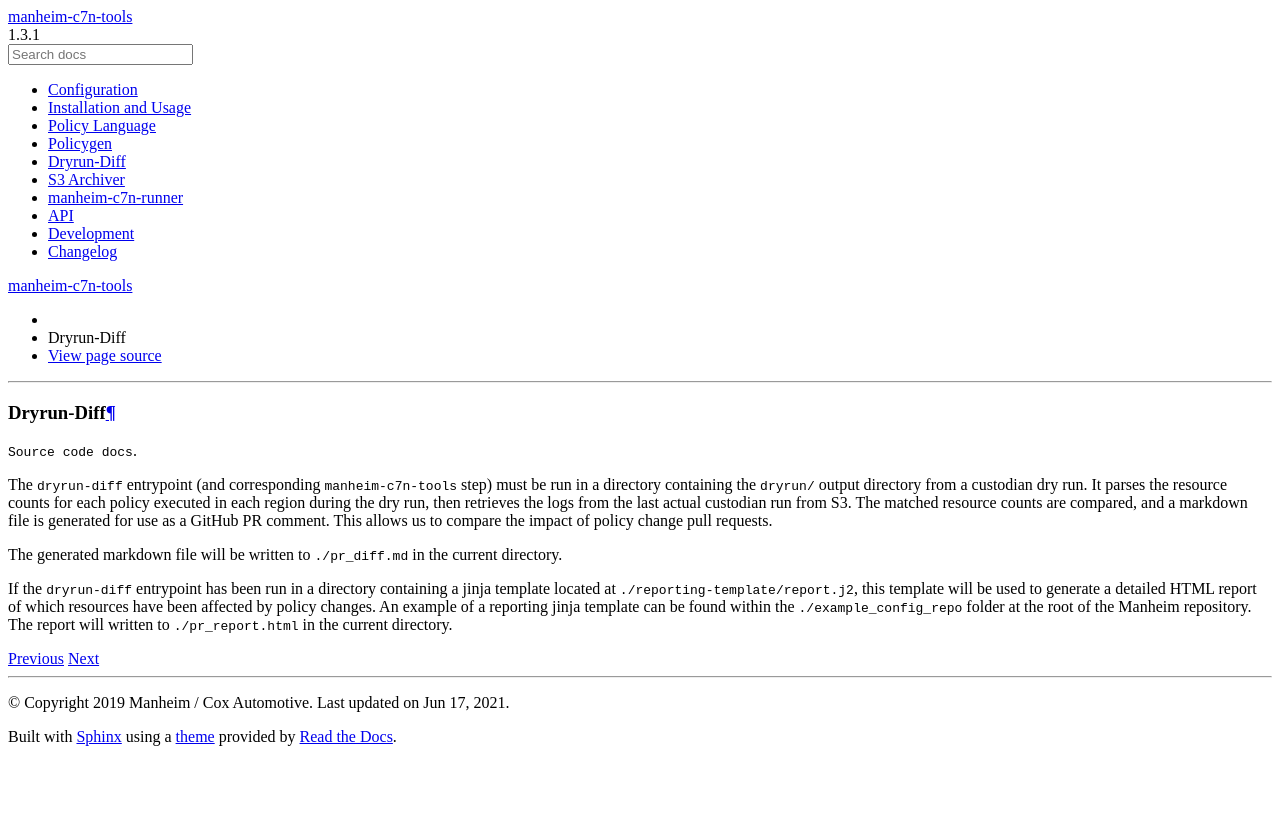
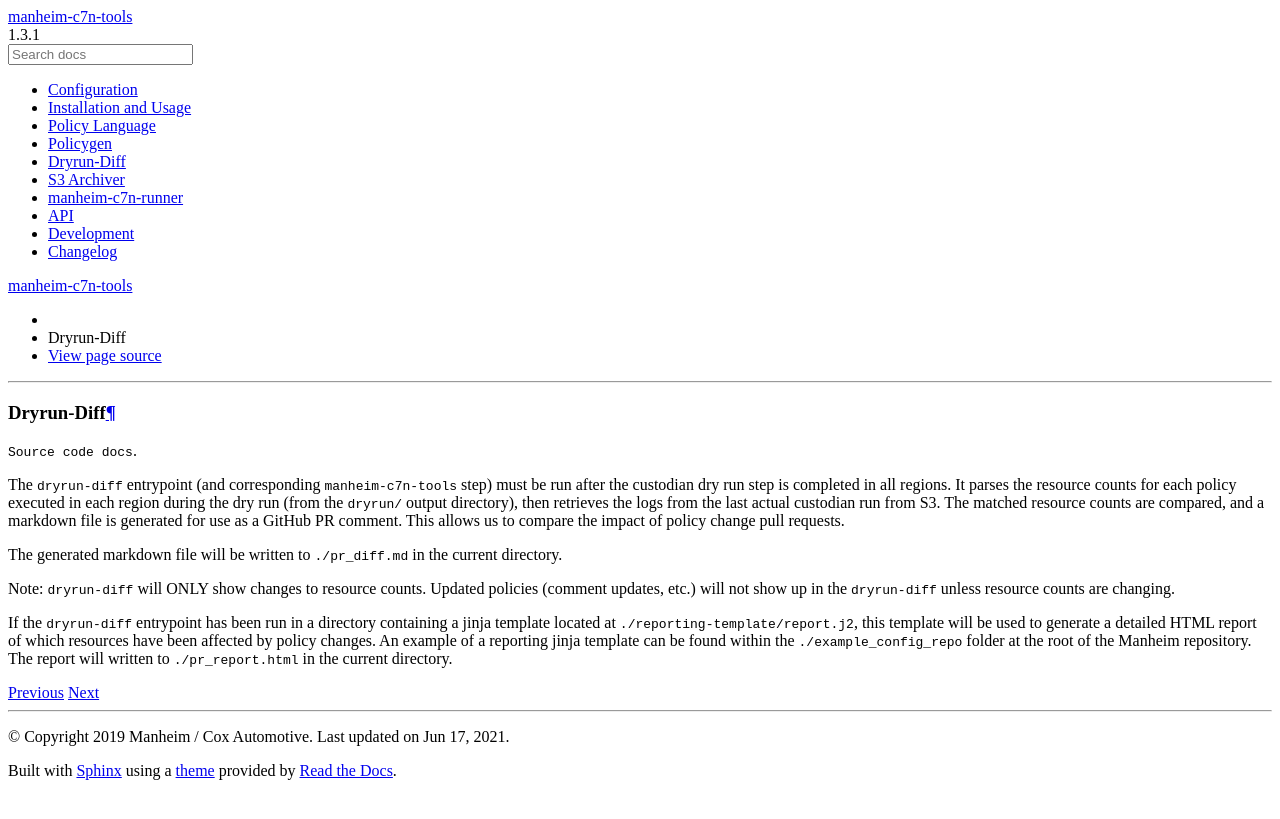
Before and after one commit to manheim/manheim-c7n-tools, a Sphinx documentation site: the page built from docs/source/dryrun-diff.rst, in a window 1280 px wide. Shown: the top 819 px of the page. Built offline with Sphinx 7.4.7 and the Read the Docs theme 2.0.0, drawn with Linux system fonts in a browser that asks for light colours.

Commit message:
update docs

```diff
--- a/docs/source/dryrun-diff.rst
+++ b/docs/source/dryrun-diff.rst
@@ -6,8 +6,10 @@
 
 :py:mod:`Source code docs <manheim_c7n_tools.dryrun_diff>`.
 
-The ``dryrun-diff`` entrypoint (and corresponding ``manheim-c7n-tools`` step) must be run in a directory containing the ``dryrun/`` output directory from a custodian dry run. It parses the resource counts for each policy executed in each region during the dry run, then retrieves the logs from the last actual custodian run from S3. The matched resource counts are compared, and a markdown file is generated for use as a GitHub PR comment. This allows us to compare the impact of policy change pull requests.
+The ``dryrun-diff`` entrypoint (and corresponding ``manheim-c7n-tools`` step) must be run after the custodian dry run step is completed in all regions. It parses the resource counts for each policy executed in each region during the dry run (from the ``dryrun/`` output directory), then retrieves the logs from the last actual custodian run from S3. The matched resource counts are compared, and a markdown file is generated for use as a GitHub PR comment. This allows us to compare the impact of policy change pull requests.
 
 The generated markdown file will be written to ``./pr_diff.md`` in the current directory.
 
+Note: ``dryrun-diff`` will ONLY show changes to resource counts. Updated policies (comment updates, etc.) will not show up in the ``dryrun-diff`` unless resource counts are changing.
+
 If the ``dryrun-diff`` entrypoint has been run in a directory containing a jinja template located at ``./reporting-template/report.j2``, this template will be used to generate a detailed HTML report of which resources have been affected by policy changes. An example of a reporting jinja template can be found within the ``./example_config_repo`` folder at the root of the Manheim repository. The report will written to ``./pr_report.html`` in the current directory.
```
